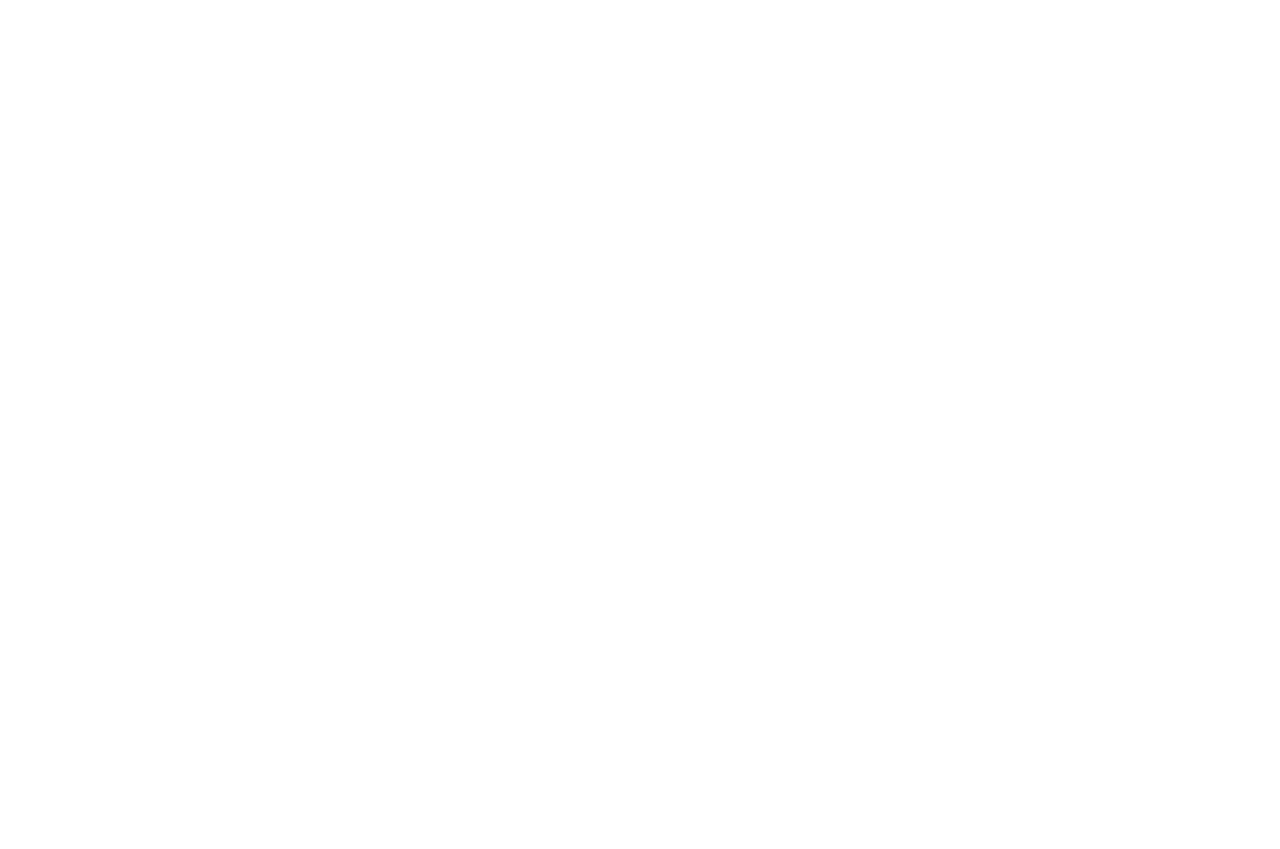
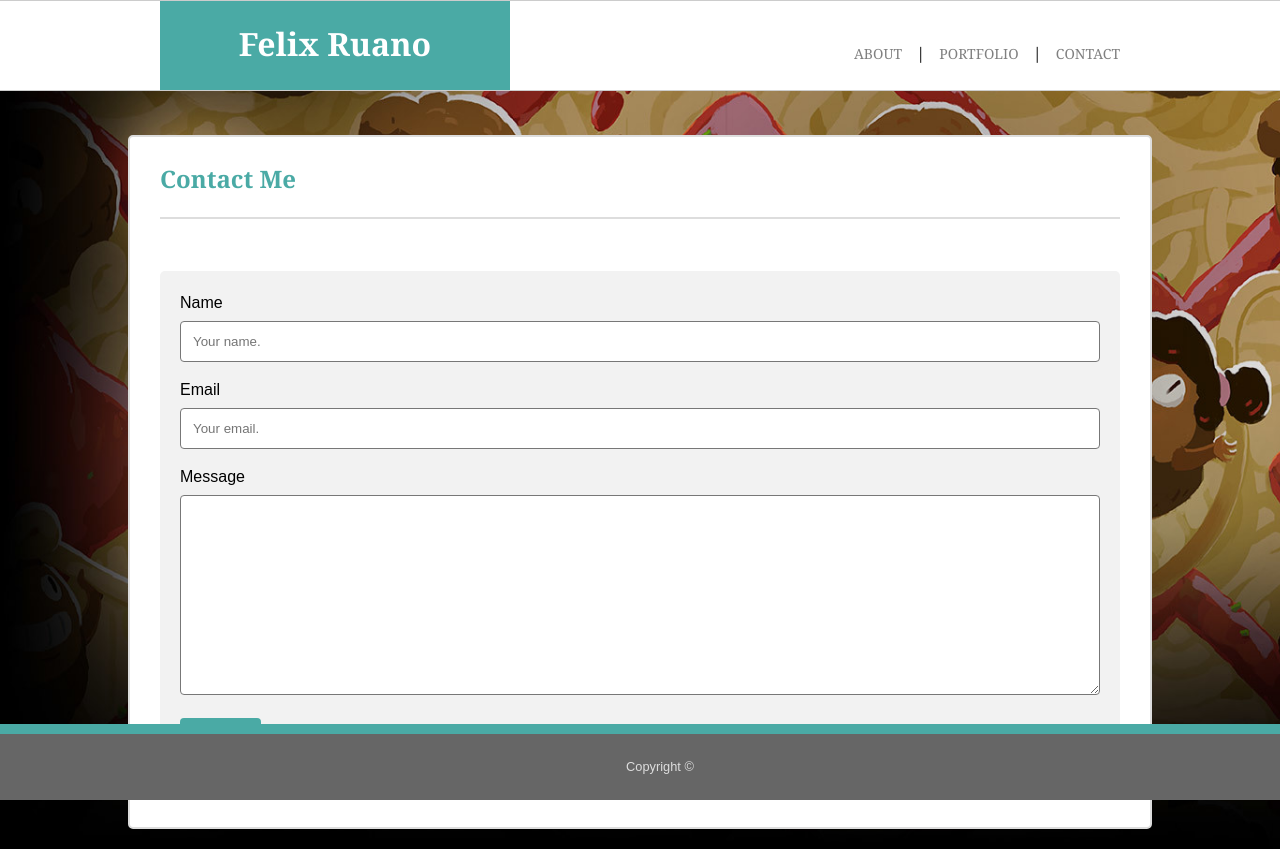
Before and after one commit to felixruano91/Basic-Portfolio, a plain HTML site: page contact.html in a window 1280 px wide. Before the commit the page ends 800 px from the top, so only its background shows below. Drawn offline with Linux system fonts and the light colour scheme.

Commit message:
Fixing stuff

```diff
--- a/assets/css/index.css
+++ /dev/null
@@ -1,85 +0,0 @@
-body {
-    background-color: #dddddd;
-    font-family: "Georgia", 'Times New Roman', Times, serif;
-    font-size: 18px;
-    line-height: 150%;
-    margin: 0 auto;
-    padding: 0;
-}
-
-.header-container {
-    margin: 0 auto;
-    padding: 0;
-}
-
-.container-name {
-    clear: both;
-    background-color: #4aaaa5;
-    color: white;
-    padding: 20px 40px 20px 40px;
-    float: left;
-}
-
-header {
-    background-color: white;
-}
-
-header::after {
-    content: '';
-    display: table;
-    clear: both;
-}
-
-nav {
-    float: right;
-}
-
-nav ul {
-    margin: 0;
-    padding: 0;
-    list-style: none;
-}
-
-nav li {
-    display: inline-block;
-    margin-left: 30px;
-    padding-top: 40px;
-}
-
-nav a {
-    color: grey;
-    text-decoration: none;
-    text-transform: uppercase;
-    font-size: 14px;
-}
-
-nav a:hover {
-    color: #000;
-}
-
-
-
-
-
-
-.container img {
-    clear: both;
-    max-width: 100%;
-    float: left;
-}
-
-.rotateimg90 {
-    -webkit-transform: rotate(90deg);
-    -moz-transform: rotate(90deg);
-    -ms-transform: rotate(90deg);
-    -o-transform: rotate(90deg);
-    transform: rotate(90deg);
-}
-
-#bio-image {
-    margin-right: 20px;
-    width: 200px;
-    height: 200px;
-    clear: both;
-    float: left;
-}
--- /dev/null
+++ b/assets/css/style.css
@@ -0,0 +1,214 @@
+/*Basic Portfolio layout, everything in this CSS file will be the structure of my 3 links.*/
+
+/*this modifies the whole body of the webpage, not to be confused with the body-wrapper.*/
+body {
+    background-image: url(../images/meatballs.png);
+    background-size: cover;
+    font-family: "Georgia", 'Times New Roman', Times, serif;
+    line-height: 150%;
+    margin: 0 auto;
+    padding: 0;
+}
+
+/*Styling for the font of "Felix Ruano" on the header*/
+h1 {
+    color: white;
+    font-family: Georgia, 'Times New Roman', Times, serif;
+    font-size: 32px;
+    font-weight: bold;
+    height: 36px;
+    width: 290px;
+}
+
+/*Styling for the blue title in the body-wrapper: "About Me", "Portfolio" and "Contact Me".*/
+h2 {
+    padding-bottom: 20px;
+    border-bottom: 2px solid #dddddd;
+}
+
+p {
+    margin: 0;
+    font-family: Arial, Helvetica, sans-serif;
+    color: #777777;
+    line-height: 200%;
+    font-size: 16px;
+}
+
+.nav-bar {
+    margin: 0 auto;
+    overflow: auto;
+    width: 960px;
+}
+
+/*nav-home is my name on the header*/
+#nav-home {
+    background-color: #4aaaa5;
+    color: white;
+    float: left;
+    padding: 10px 30px 0px 30px;
+    text-align: center;
+    text-decoration: none;
+}
+
+/*the settings for my whole header, this is where my nav-home and nav-bar are.*/
+header {
+    background-color: white;
+    margin: 0 auto;
+    border-top: 1px solid #cccccc;
+    border-bottom: 1px solid #cccccc;
+}
+
+header::after {
+    content: '';
+    display: table;
+    clear: both;
+}
+
+/*nav is my navigation bar, I have the links for the other pages here, float right so it has its own space on the header.*/
+nav {
+    float: right;
+    position: relative;
+}
+
+/*the settings for the list I created for the nav bar, here I remove the "list" factor from it*/
+nav ul {
+    margin: 0;
+    padding: 0;
+    list-style: none;
+}
+
+/*this is to make the list on the nav bar horizontal, instead of vertical*/
+nav li {
+    display: inline-block;
+    margin-left: 0px;
+    padding-top: 40px;
+}
+
+/*This adds the | in between the components of my list.*/
+nav li + li:before{
+    content: " | ";
+    padding: 0 10px;
+}
+
+/*Here I just style the nav bar to my liking, caps so it looks cooler and no text decoration (doesn't look like a link).*/
+nav a {
+    color: grey;
+    text-decoration: none;
+    text-transform: uppercase;
+    font-size: 14px;
+}
+
+/*adds the cool effect whenever I hover my mouse on any of the links.*/
+nav a:hover {
+    color: #000;
+}
+
+/*turns the link into the "main color" whenever I click it*/
+nav a:active {
+    color: #4aaaa5;
+}
+
+/*This is were the main content for the 3 links is gonna be 960px wide with an automatic height depending on the content of the page.*/
+.body-wrapper {
+    background-color: white;
+    border-radius: 5px;
+    border: 2px solid #dddddd;
+    margin: 20px auto;
+    width: 960px;
+    height: auto;
+    padding: 30px 30px 0px 30px;
+    overflow: hidden;
+}
+
+/*This is the title in the body wrapper, above the grey line.*/
+.body-heading{
+    color: #4aaaa5;
+    font-family: Georgia, 'Times New Roman', Times, serif;
+    font-size: 24px;
+    font-weight: bold;
+    margin: 0px 0px 28px 0px;
+    padding-bottom: 20px;
+    width: 960px;
+    height: 30px;
+}
+
+/*This is my footer, had to fixed it to the bottom, otherwise it would be in the middel of the screen.*/
+footer {
+    position: fixed;
+    width: 100%;
+    border-top: 10px solid #4aaaa5;
+    background-color: #666666;
+    bottom: 0;
+    padding: 20px;
+}
+
+/*The text inside my footer.*/
+#copyright-text {
+    bottom: 0;
+    color: #dddddd;
+    text-align: center;
+    font-family: Arial, Helvetica, sans-serif;
+    font-size: 80%;
+    position: relative;
+}
+
+.container-index img {
+    clear: both;
+    max-width: 100%;
+    float: left;
+}
+
+/*Iffy stuff to make my bio-image vertical.*/
+.rotateimg90 {
+    -webkit-transform: rotate(90deg);
+    -moz-transform: rotate(90deg);
+    -ms-transform: rotate(90deg);
+    -o-transform: rotate(90deg);
+    transform: rotate(90deg);
+}
+
+/*Settings for my bio-image, hardest part for the index.html.*/
+#bio-image {
+    margin-right: 20px;
+    margin-top: 20px;
+    margin-left: 0px;
+    width: 300px;
+    height: 300px;
+    clear: both;
+    float: left;
+}
+
+/*contact.html starts here.*/
+
+input[type=text], select, textarea {
+    clear: both;
+    width: 100%; /* Full width */
+    padding: 12px; /* Some padding */
+    border: 1px solid #777777; /* Gray border */
+    border-radius: 4px; /* Rounded borders */
+    box-sizing: border-box; /* Make sure that padding and width stays in place */
+    margin-top: 6px; /* Add a top margin */
+    margin-bottom: 16px; /* Bottom margin */
+    resize: vertical /* Allow the user to vertically resize the textarea (not horizontally) */
+}
+
+input[type=submit] {
+    background-color: #4aaaa5;
+    color: white;
+    padding: 12px 20px;
+    border: none;
+    border-radius: 4px;
+    cursor: pointer;
+}
+
+input[type=submit]:hover {
+    background-color: #4CAF50;
+}
+
+.container-contact {
+    border-radius: 5px;
+    background-color: #f2f2f2;
+    padding: 20px;
+    margin-bottom: 50px;
+    font-family: Arial, Helvetica, sans-serif;
+}
--- a/contact.html
+++ b/contact.html
@@ -0,0 +1,82 @@
+<!DOCTYPE html>
+<html>
+<head>
+    <meta charset="utf-8" />
+    <meta http-equiv="X-UA-Compatible" content="IE=edge">
+    <title>FRP</title>
+    <meta name="viewport" content="width=device-width, initial-scale=1">
+    <link rel="stylesheet" type="text/css" media="screen" href="assets/css/style.css" />
+    <script src="index.js"></script>
+</head>
+
+<body>
+
+
+
+<!-- this is the top of the website, where my nav bar and nav home will be-->
+<header>
+
+    <!--This is where my nav bar starts, this whole division is for all the content inside of it.-->
+    <div class="nav-bar">
+
+        <!--nav home is where "Felix Ruano" will be displayed inside of a blue box.-->
+        <div id="nav-home">
+
+            <h1>Felix Ruano</h1>
+
+        </div>
+
+     <!--all the links inside my navigation menu-->
+        <nav>
+            <ul>
+                <li><a href="index.html">About</a></li>
+                <li><a href="portfolio.html">Portfolio</a></li>
+                <li><a href="contact.html">Contact</a></li>
+            </ul>
+        </nav>
+
+    </div>
+
+</header>
+
+<br>
+
+
+<!--The body wrapper is where the content of the webpage will be-->
+<section class="body-wrapper">
+
+    <!--The title of the body wrapper depending where am I-->
+    <h2 class="body-heading">Contact Me</h2><br>
+
+
+    <!--Container for the images-->
+    <div class="container-contact">
+
+        <form action="action_page.php">
+
+            <label for="username">Name</label>
+            <input type="text" name="username" id="username" placeholder="Your name.">
+
+            <label for="email">Email</label>
+            <input type="text" name="email" id="email" placeholder="Your email.">
+
+            <label for="message">Message</label>
+            <textarea type="text" name="message" id="message" style="height:200px"></textarea>
+
+            <input type="submit" value="Submit">
+
+        </form>
+
+    </div>
+
+</section>
+
+<!--Bottom part of the page-->
+<footer>
+    <div id="footer-copyright">
+        <p id="copyright-text">Copyright ©</p>
+    </div>
+</footer>
+
+</body>
+</html>
```
Also changed, not shown: index.html (+30 -16 lines), portfolio.html (+73 -0 lines), assets/images/meatballs.png (added).
